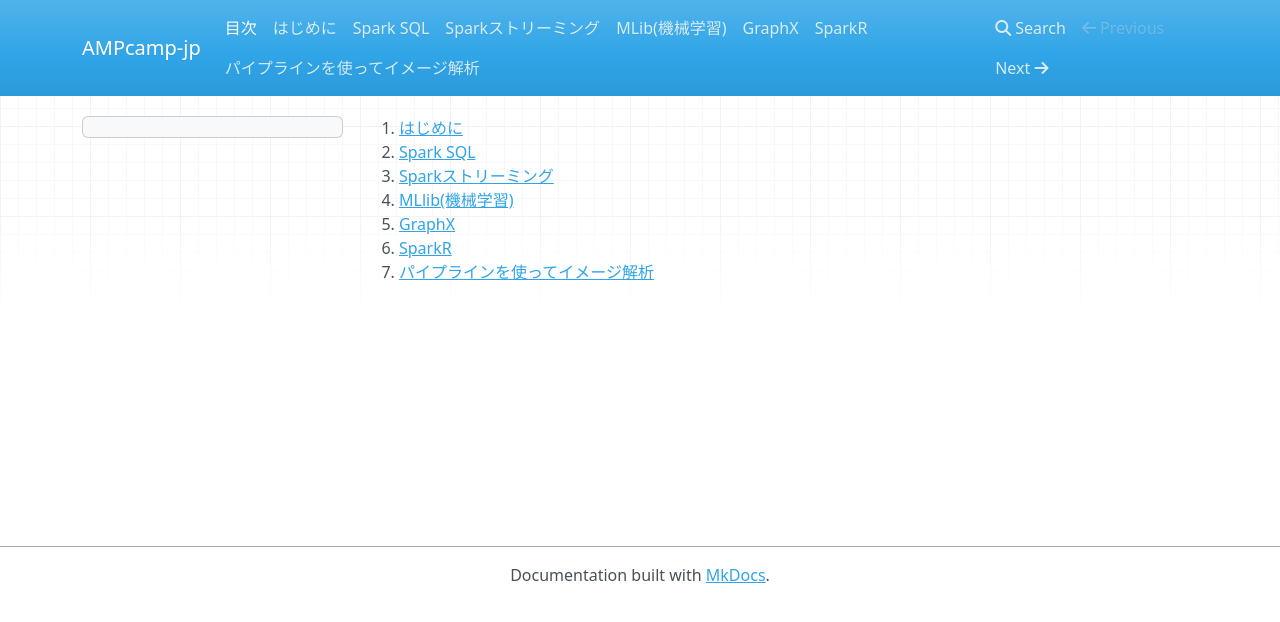
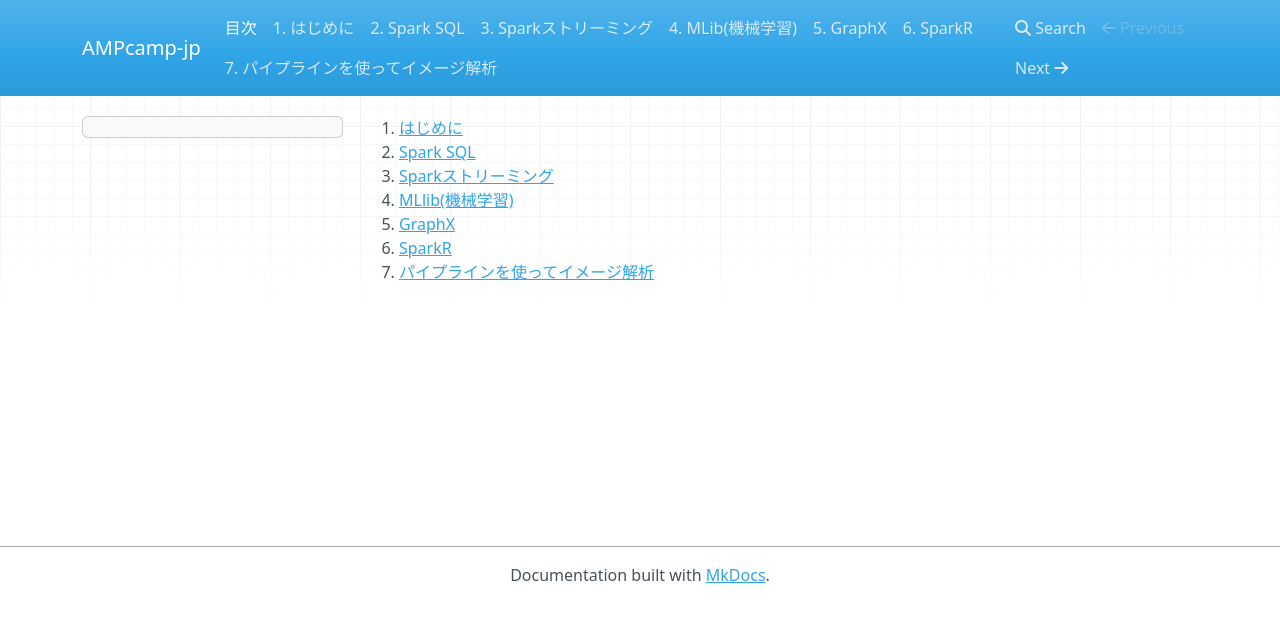
Before and after one commit to fujita-shintaro/RTD-fujita, an MkDocs documentation site: the page built from docs/index.md, in a window 1280 px wide. Shown: the top 622 px of the page. Built offline with MkDocs 1.6.1, drawn with Linux system fonts in a browser that asks for light colours; nearby versions of some CDN libraries; old or Windows-style settings are respelled for this version of MkDocs; some of the changed lines change nothing that is shown.

Commit message:
Update mkdocs.yml

```diff
--- a/mkdocs.yml
+++ b/mkdocs.yml
@@ -2,10 +2,10 @@
 
 pages:
 - 目次: index.md
-- はじめに: introduction.md
-- Spark SQL: spark-sql.md
-- Sparkストリーミング: spark-streaming.md
-- MLib(機械学習): mllib.md
-- GraphX: graphx.md
-- SparkR: sparkr.md
-- パイプラインを使ってイメージ解析: pipeline.md
+- 1. はじめに: introduction.md
+- 2. Spark SQL: spark-sql.md
+- 3. Sparkストリーミング: spark-streaming.md
+- 4. MLib(機械学習): mllib.md
+- 5. GraphX: graphx.md
+- 6. SparkR: sparkr.md
+- 7. パイプラインを使ってイメージ解析: pipeline.md
```
